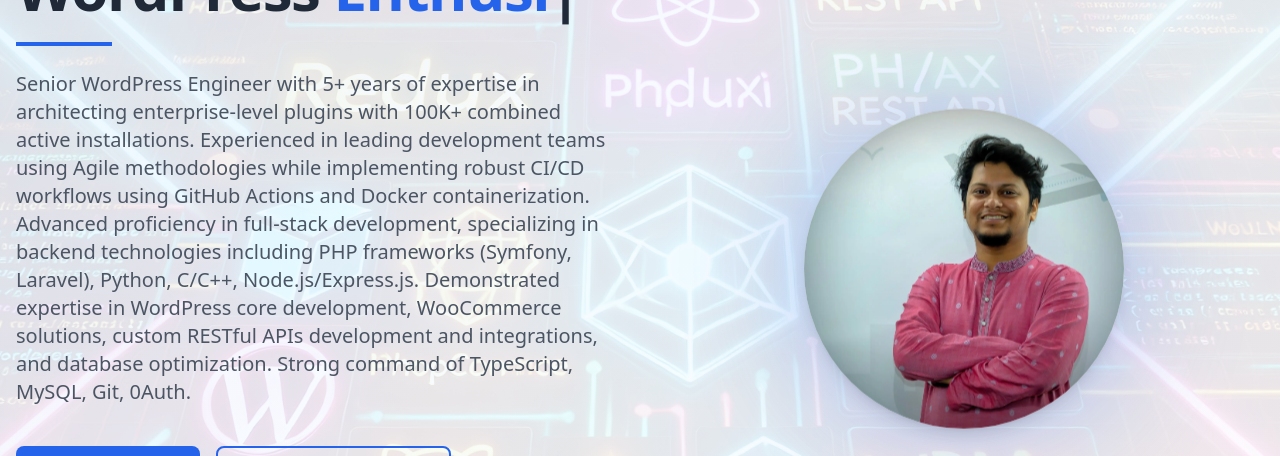
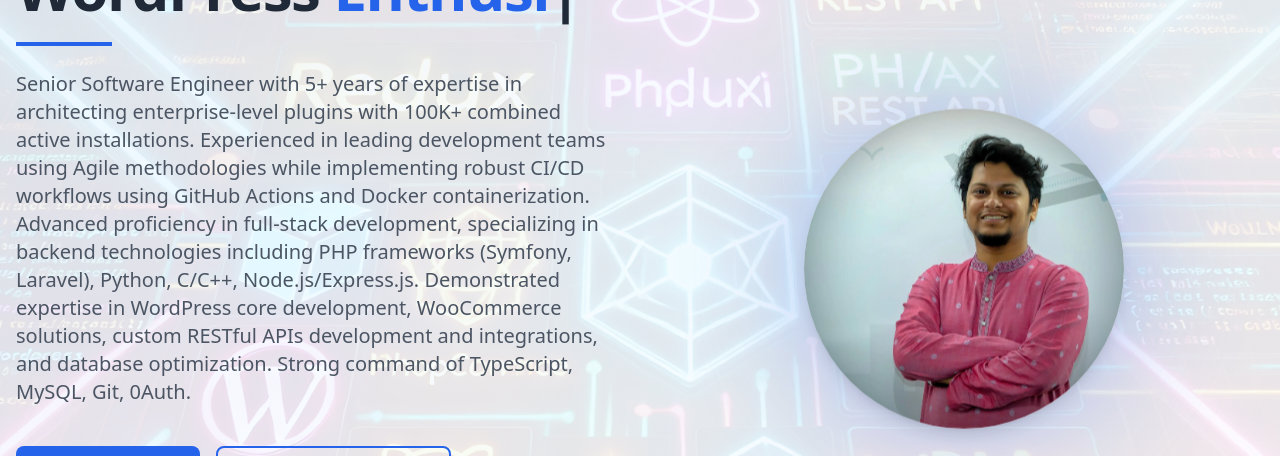
Before and after one commit to mhshujon/mhshujon.github.io, a React (Vite) app: page / in a window 1280 px wide. Shown: the part 130-586 px from the top of the page. Built offline with nearby package versions, Linux system fonts and the light colour scheme.

Commit message:
Update professional summery

```diff
--- a/src/data/professionalSummery.ts
+++ b/src/data/professionalSummery.ts
@@ -1 +1 @@
-export const professionalSummary: string = `Senior WordPress Engineer with 5+ years of expertise in architecting enterprise-level plugins with 100K+ combined active installations. Experienced in leading development teams using Agile methodologies while implementing robust CI/CD workflows using GitHub Actions and Docker containerization. Advanced proficiency in full-stack development, specializing in backend technologies including PHP frameworks (Symfony, Laravel), Python, C/C++, Node.js/Express.js. Demonstrated expertise in WordPress core development, WooCommerce solutions, custom RESTful APIs development and integrations, and database optimization. Strong command of TypeScript, MySQL, Git, 0Auth.`;
+export const professionalSummary: string = `Senior Software Engineer with 5+ years of expertise in architecting enterprise-level plugins with 100K+ combined active installations. Experienced in leading development teams using Agile methodologies while implementing robust CI/CD workflows using GitHub Actions and Docker containerization. Advanced proficiency in full-stack development, specializing in backend technologies including PHP frameworks (Symfony, Laravel), Python, C/C++, Node.js/Express.js. Demonstrated expertise in WordPress core development, WooCommerce solutions, custom RESTful APIs development and integrations, and database optimization. Strong command of TypeScript, MySQL, Git, 0Auth.`;
```
